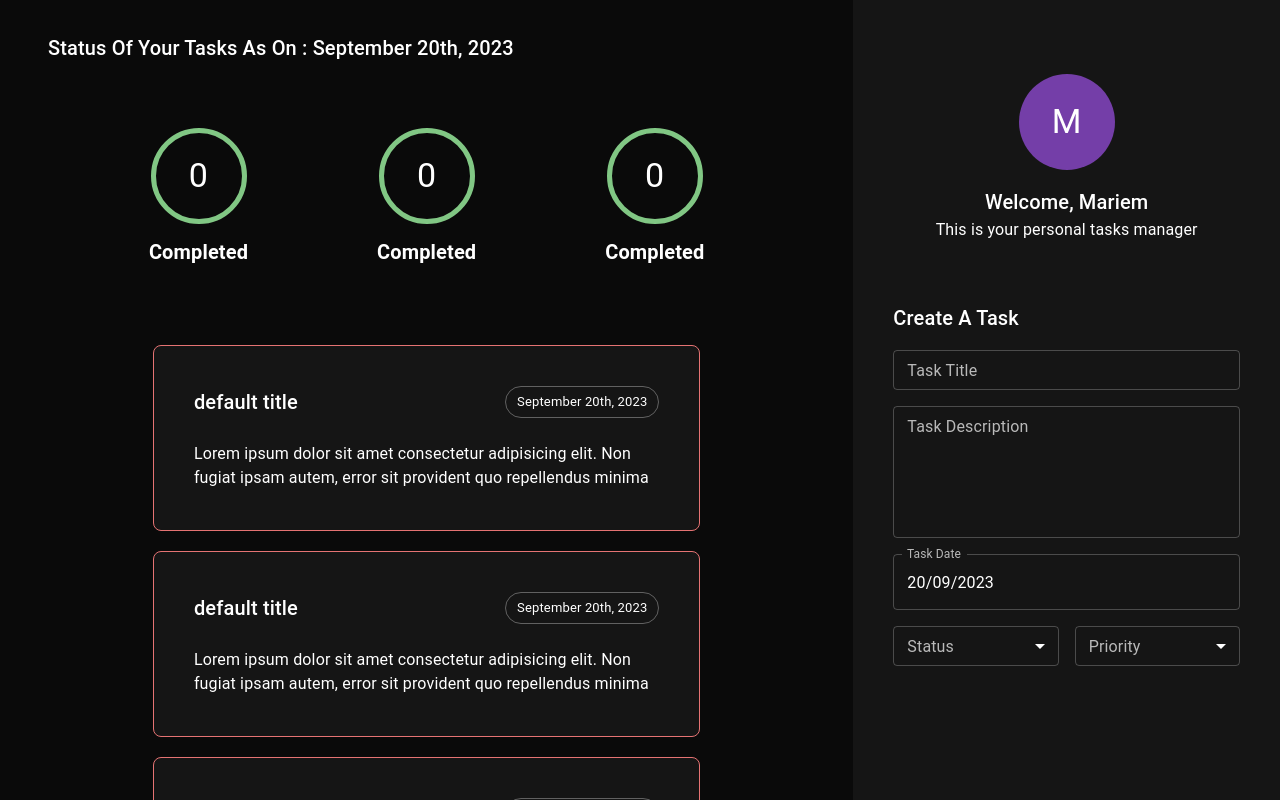
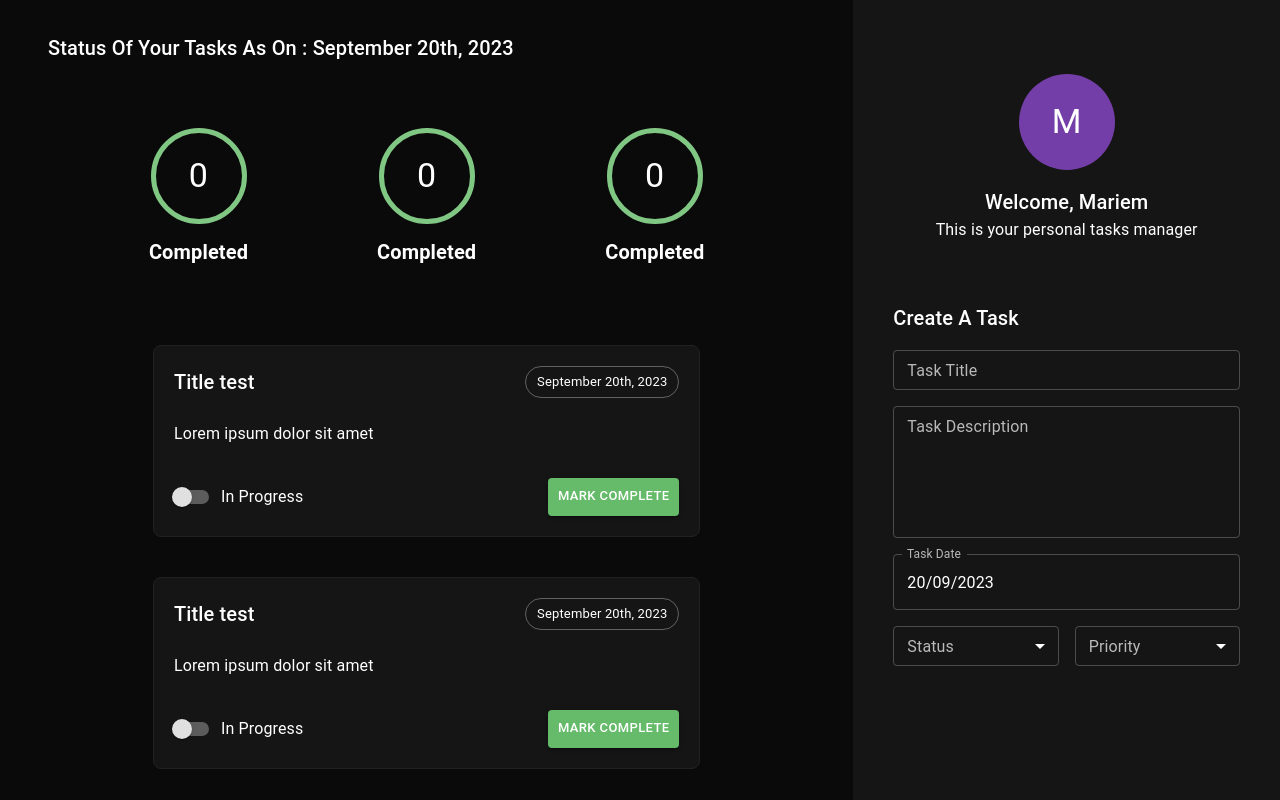
Before and after one commit to meriam-hamdaoui/Task-Manager, a React (Create React App) app: page / in a window 1280 px wide. Shown: the top 800 px of the page. Built offline with nearby package versions, Linux system fonts and the light colour scheme.

Commit message:
close front-end part

```diff
--- a/src/components/task/TaskCard.tsx
+++ b/src/components/task/TaskCard.tsx
@@ -3,17 +3,55 @@
 import { taskCardBox } from './../../theme/cssObject';
 import { TaskHeader } from './_taskHeader';
 import { TaskDescription } from './_taskDescription';
-export const TaskCard: FC = (): ReactElement => {
+import { TaskFooter } from './_taskFooter';
+import { ITask } from './interfaces/ITask';
+import { Status } from 'components/sidebar/createTaskForm/enums/Status';
+import { Priority } from 'components/sidebar/createTaskForm/enums/Priority';
+import PropTypes from 'prop-types';
+import { renderPriorityBorderColor } from './helpers/renderPriorityBorderColor';
+export const TaskCard: FC<ITask> = (
+  props,
+): ReactElement => {
+  const {
+    title = 'Title test',
+    date = new Date(),
+    description = 'Lorem ipsum dolor sit amet',
+    onStatusChange = (e) => console.log(e),
+    onClick = (e) => console.log(e),
+    id,
+    priority = Priority.NORMAL,
+    status = Status.COMPLETED,
+  } = props;
+
   return (
     <Box
       width={'100%'}
-      sx={{ ...taskCardBox, borderColor: 'error.light' }}
+      sx={{
+        ...taskCardBox,
+        borderColor: `${renderPriorityBorderColor(
+          priority,
+        )}`,
+      }}
     >
       {/* header */}
-      <TaskHeader />
+      <TaskHeader title={title} date={date} />
       {/* description */}
-      <TaskDescription />
+      <TaskDescription description={description} />
       {/* footer */}
+      <TaskFooter
+        onClick={onClick}
+        onStatusChange={onStatusChange}
+      />
     </Box>
   );
 };
+
+TaskCard.propTypes = {
+  title: PropTypes.string,
+  date: PropTypes.instanceOf(Date),
+  description: PropTypes.string,
+  onStatusChange: PropTypes.func,
+  onClick: PropTypes.func,
+  priority: PropTypes.string,
+  status: PropTypes.string,
+};
--- a/src/components/task/_taskDescription.tsx
+++ b/src/components/task/_taskDescription.tsx
@@ -4,17 +4,17 @@
 import PropTypes from 'prop-types';
 
 export const TaskDescription: FC<ITaskDescription> = ({
-  text = `Lorem ipsum dolor sit amet consectetur adipisicing
+  description = `Lorem ipsum dolor sit amet consectetur adipisicing
         elit. Non fugiat ipsam autem, error sit provident
         quo repellendus minima`,
 }): ReactElement => {
   return (
     <Box>
-      <Typography>{text}</Typography>
+      <Typography>{description}</Typography>
     </Box>
   );
 };
 
 TaskDescription.propTypes = {
-  text: PropTypes.string,
+  description: PropTypes.string,
 };
--- /dev/null
+++ b/src/components/task/_taskFooter.tsx
@@ -0,0 +1,51 @@
+import React, { FC, ReactElement } from 'react';
+import {
+  Box,
+  Switch,
+  FormControlLabel,
+  Button,
+} from '@mui/material';
+import { ITaskFooter } from './interfaces/ITaskFooter';
+import PropTypes from 'prop-types';
+
+export const TaskFooter: FC<ITaskFooter> = (
+  props,
+): ReactElement => {
+  const {
+    onStatusChange = (e) => console.log(e),
+    onClick = (e) => console.log(e),
+  } = props;
+
+  return (
+    <Box
+      display={'flex'}
+      justifyContent={'space-between'}
+      mt={4}
+    >
+      <FormControlLabel
+        control={
+          <Switch
+            color="warning"
+            onChange={onStatusChange}
+          />
+        }
+        label="In Progress"
+      />
+
+      <Button
+        variant="contained"
+        size="small"
+        color="success"
+        sx={{ color: 'white' }}
+        onClick={onClick}
+      >
+        Mark Complete
+      </Button>
+    </Box>
+  );
+};
+
+TaskFooter.propTypes = {
+  onStatusChange: PropTypes.func,
+  onClick: PropTypes.func,
+};
--- a/src/components/task/helpers/emitCorrectBorderColor.ts
+++ /dev/null
@@ -1 +0,0 @@
-export const emitCorrectBorderColor = () => {};
--- /dev/null
+++ b/src/components/task/helpers/renderPriorityBorderColor.ts
@@ -0,0 +1,15 @@
+import { Priority } from 'components/sidebar/createTaskForm/enums/Priority';
+export const renderPriorityBorderColor = (
+  priority: string,
+): string => {
+  switch (priority) {
+    case Priority.NORMAL:
+      return 'grey.900';
+    case Priority.LOW:
+      return 'info.light';
+    case Priority.HIGH:
+      return 'error.light';
+    default:
+      return 'grey.900';
+  }
+};
--- /dev/null
+++ b/src/components/task/interfaces/ITask.ts
@@ -0,0 +1,12 @@
+import { ITaskHeader } from './ITaskHeader';
+import { ITaskDescription } from './ITaskDescription';
+import { ITaskFooter } from './ITaskFooter';
+
+export interface ITask
+  extends ITaskHeader,
+    ITaskDescription,
+    ITaskFooter {
+  id?: string;
+  priority?: string;
+  status?: string;
+}
--- a/src/components/task/interfaces/ITaskDescription.ts
+++ b/src/components/task/interfaces/ITaskDescription.ts
@@ -1,3 +1,3 @@
 export interface ITaskDescription {
-  text?: string;
+  description?: string;
 }
--- /dev/null
+++ b/src/components/task/interfaces/ITaskFooter.ts
@@ -0,0 +1,12 @@
+import React from 'react';
+export interface ITaskFooter {
+  //   checked?: boolean;
+  onStatusChange?: (
+    e: React.ChangeEvent<HTMLInputElement>,
+  ) => void;
+  onClick?: (
+    e:
+      | React.MouseEvent<HTMLButtonElement>
+      | React.MouseEvent<HTMLAnchorElement>,
+  ) => void;
+}
--- a/src/theme/cssObject.ts
+++ b/src/theme/cssObject.ts
@@ -54,8 +54,8 @@
   display: 'flex',
   justifyContent: 'flex-start',
   flexDirection: 'column',
-  marginBottom: '20px',
-  padding: '40px',
+  marginBottom: '40px',
+  padding: '20px',
   width: '100%',
   backgroundColor: 'background.paper',
   borderRadius: '8px',
```
